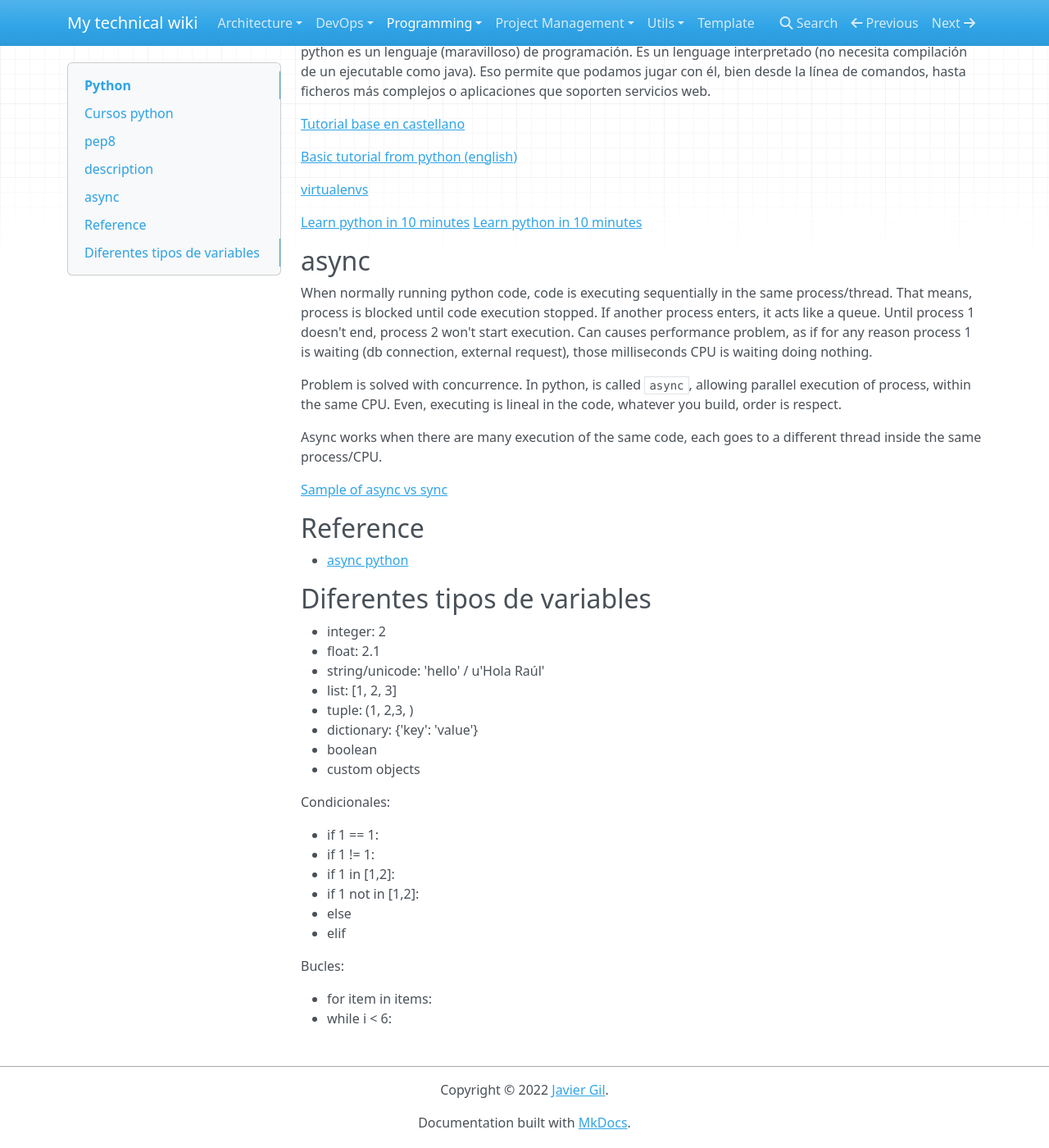
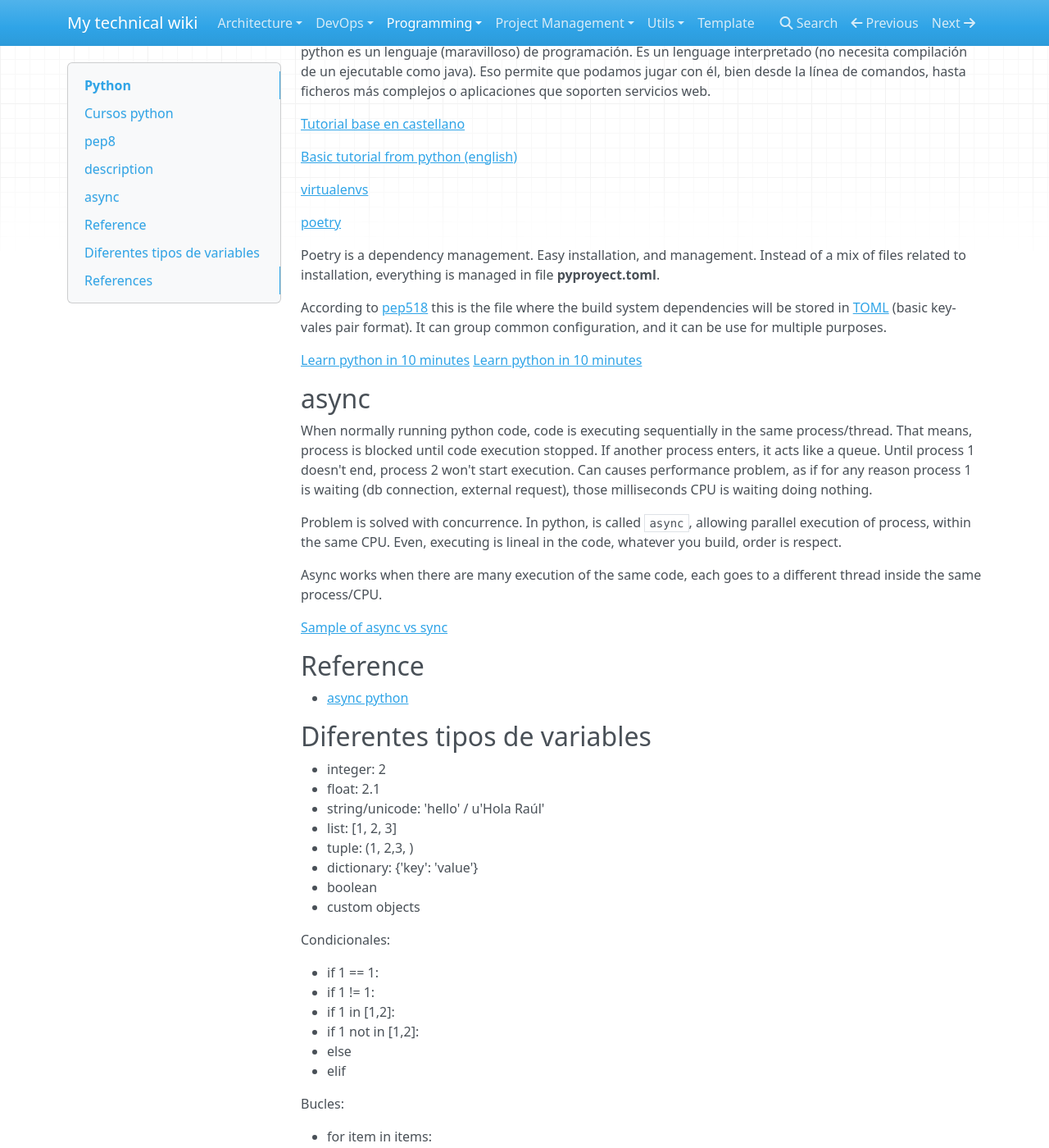
Before and after one commit to McLargo/mkdown-docs, an MkDocs documentation site: the page built from docs/programming/python.md, in a window 1280 px wide and 1400 px high, scrolled down 1015 px. Shown: the whole window at 82% size. Built offline with MkDocs 1.6.1, drawn with Linux system fonts in a browser that asks for light colours; nearby versions of some CDN libraries.

Commit message:
Pep8, toml and poetry

```diff
--- a/docs/programming/python.md
+++ b/docs/programming/python.md
@@ -49,6 +49,16 @@ python es un lenguaje (maravilloso) de programación. Es un lenguage interpretad
 
 [virtualenvs](../../utils/virtualenv)
 
+[poetry](https://python-poetry.org/docs/)
+
+Poetry is a dependency management. Easy installation, and management. Instead of
+a mix of files related to installation, everything is managed in file **pyproyect.toml**.
+
+According to [pep518](https://peps.python.org/pep-0518/) this is the file where
+the build system dependencies will be stored in
+[TOML](https://realpython.com/python-toml/) (basic key-vales pair format). It
+can group common configuration, and it can be use for multiple purposes.
+
 [Learn python in 10 minutes](https://www.stavros.io/tutorials/python/)
 [Learn python in 10 minutes](https://learnxinyminutes.com/docs/python/)
 
@@ -98,3 +108,8 @@ Bucles:
 
 - for item in items:
 - while i < 6:
+
+
+## References
+
+- [peps](https://peps.python.org/)
```
